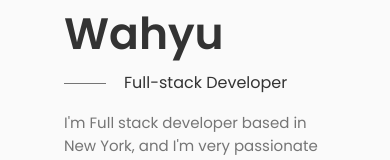
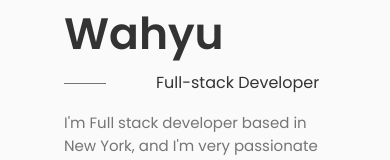
Before and after one commit to Wridho788/ridho-portfolio-website, a React (Create React App) app: page / in a window 390 px wide. Shown: the part 376-536 px from the top of the page. Built offline with nearby package versions, Linux system fonts and the light colour scheme.

Commit message:
fix home subtitle

```diff
--- a/src/components/Home/style.css
+++ b/src/components/Home/style.css
@@ -57,7 +57,7 @@
 .home_subtitle {
   position: relative;
   font-size: var(--h3-font-size);
-  padding-left: 1.5rem;
+  padding-left: 5.5rem;
   font-weight: var(--font-normal);
   margin-bottom: var(--mb-1);
 }
@@ -120,7 +120,7 @@
     height: 26px;
   }
   .home_subtitle {
-    padding-left: 3.75rem;
+    padding-left: 5.75rem;
     margin-bottom: var(--mb-1);
   }
   .home_subtitle::before {
```
